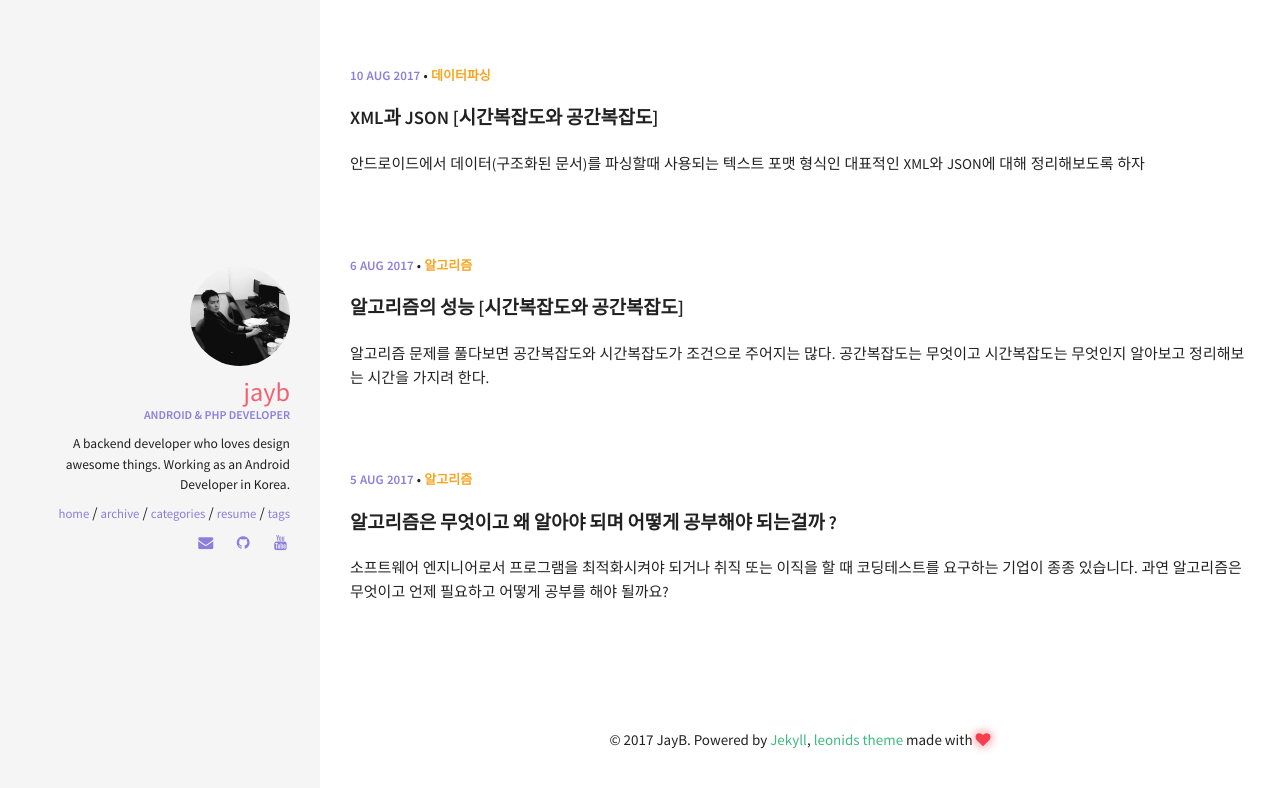
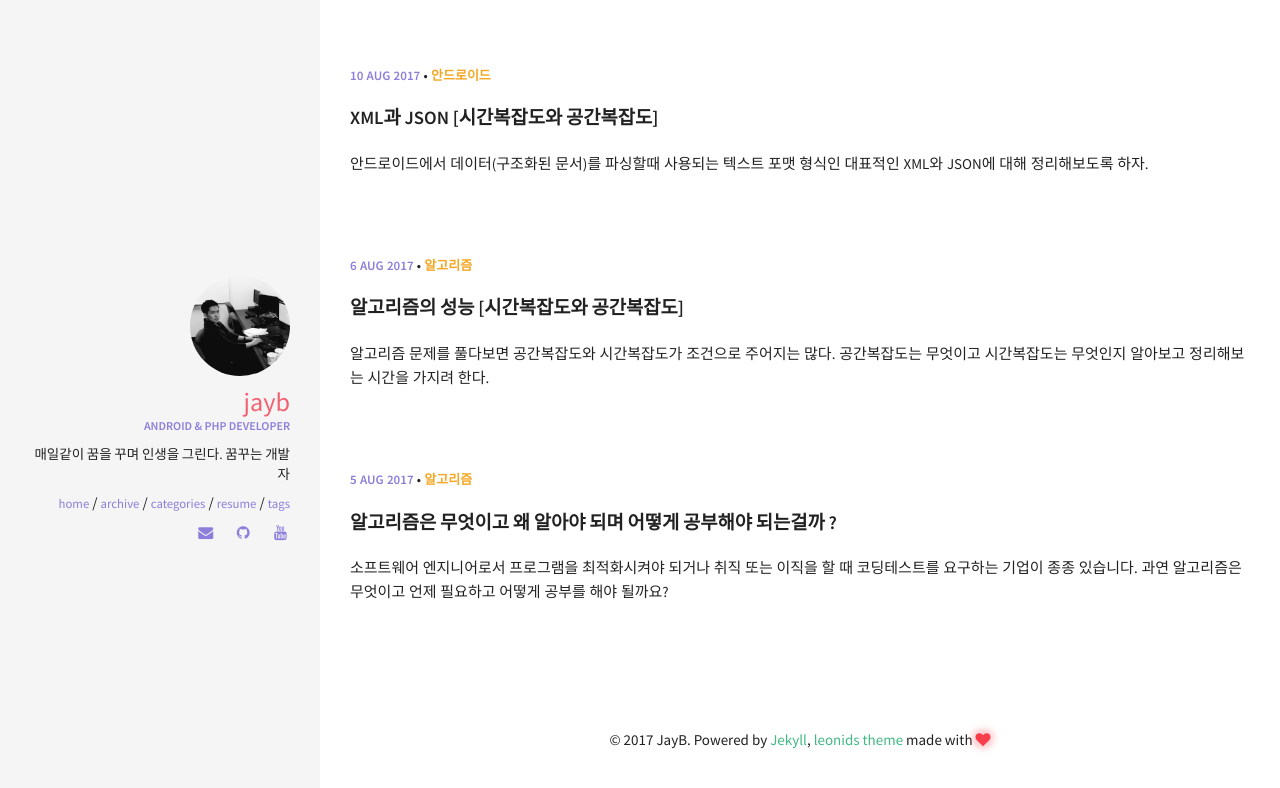
Before and after one commit to renyuanz/leonids, a Jekyll site: the page built from index.html, in a window 1280 px wide. Shown: the top 788 px of the page. Built offline with Jekyll 4.4.1, drawn with Linux system fonts in a browser that asks for light colours.

Commit message:
Updated
Updated

```diff
--- a/_config.yml
+++ b/_config.yml
@@ -36,7 +36,7 @@ owner:
   name: JayB
   avatar: jayb.jpg
   job: "Android & PHP Developer"
-  bio: "A backend developer who loves design awesome things. Working as an Android Developer in Korea."
+  bio: "매일같이 꿈을 꾸며 인생을 그린다. 꿈꾸는 개발자"
   email: jaybkim2@gmail.com
   disqus-shortname: jaybkim2
   facebook:  #username
--- a/_posts/2017-08-10-XML-JSON.md
+++ b/_posts/2017-08-10-XML-JSON.md
@@ -1,8 +1,8 @@
 ---
 layout: post
 title: XML과 JSON [시간복잡도와 공간복잡도]
-excerpt: "안드로이드에서 데이터(구조화된 문서)를 파싱할때 사용되는 텍스트 포맷 형식인 대표적인 XML와 JSON에 대해 정리해보도록 하자"
-categories: [데이터파싱]
+excerpt: "안드로이드에서 데이터(구조화된 문서)를 파싱할때 사용되는 텍스트 포맷 형식인 대표적인 XML와 JSON에 대해 정리해보도록 하자."
+categories: [안드로이드]
 comments: true
 ---
 
@@ -62,6 +62,7 @@ XML은 HTML과 매우 비슷한 문자 기반의 마크업 언어(text-based mar
 포맷은 아래와 같이 생겼습니다.
 
 [1] 간단한 구조
+
 {% highlight css %}
 <dog>
     <name>식빵</name>
@@ -72,6 +73,7 @@ XML은 HTML과 매우 비슷한 문자 기반의 마크업 언어(text-based mar
 {% endhighlight %}
 
 [2] 좀 더 복잡한 구조
+
 <widget>
     <debug>on</debug>
     <window title="Sample Konfabulator Widget">
@@ -109,6 +111,7 @@ JSON은 경량의 데이터 교환 형식으로 JavaScript에서 숫자와 배
 포맷은 아래와 같이 생겼습니다.
 
 [1] 간단한 구조
+
 {% highlight css %}
 {
     "name": "식빵",
@@ -119,6 +122,7 @@ JSON은 경량의 데이터 교환 형식으로 JavaScript에서 숫자와 배
 {% endhighlight %}
 
 [2] 좀 더 복잡한 구조
+
 {"widget": {
     "debug": "on",
     "window": {
@@ -180,3 +184,5 @@ JSON 을 사용할때에도 여러가지의 형식 (object, array, value ...)
 * [생활코딩] : https://opentutorials.org/course/49/3473
 * [JSON Editor Online] : http://jsoneditoronline.org/
 * [JSONmate] : http://jsonmate.com/
+
+##
```
Also changed, not shown: _includes/sections/about.html (+15 -1 lines).
